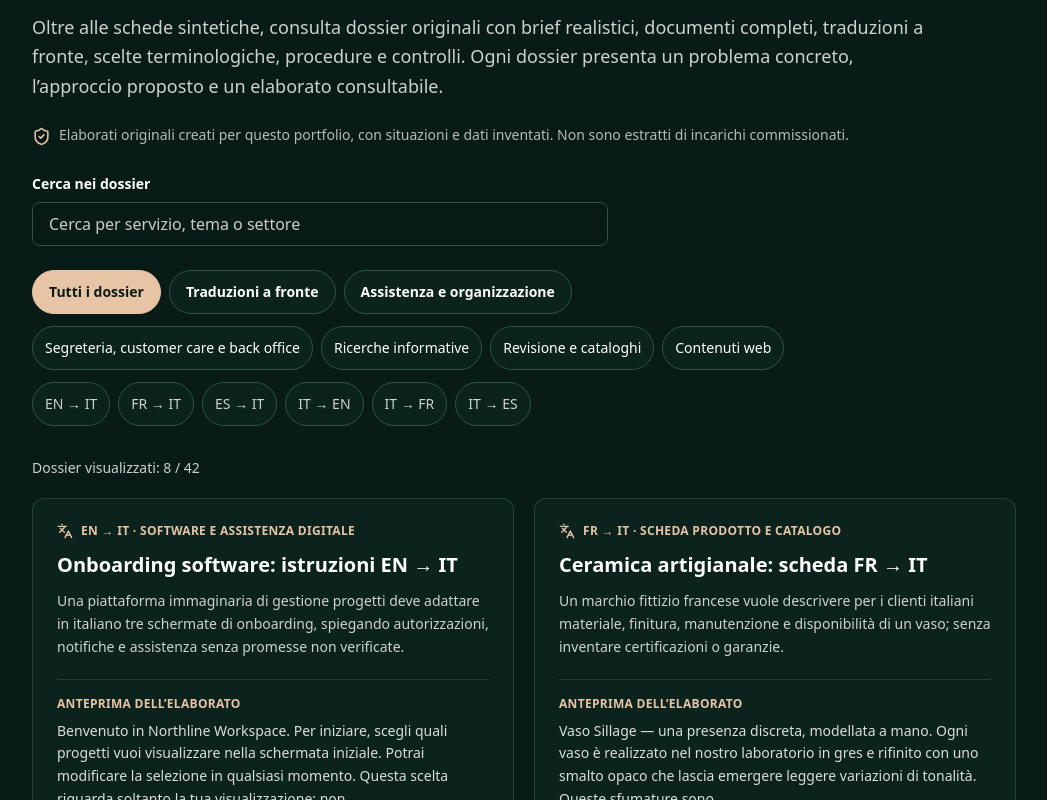
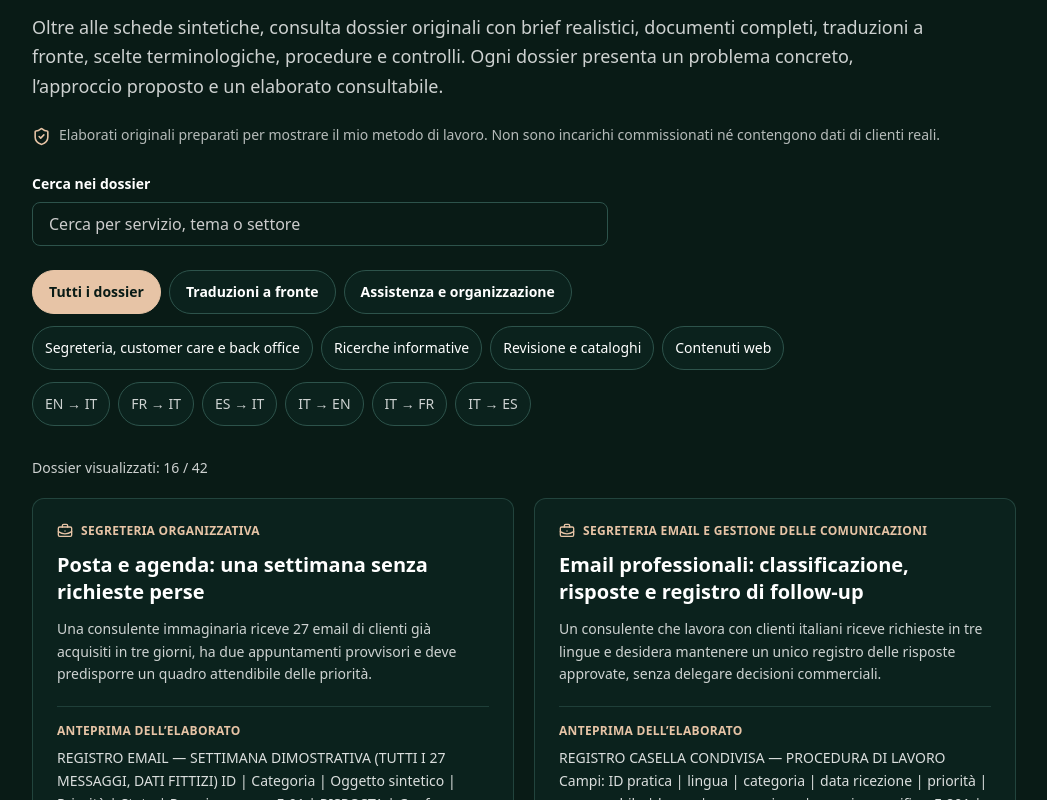
Before and after one commit to noemitomassetti/noemitomassetti-it, a React (Vite) app: page /it/esempi-di-lavoro in a window 1280 px wide. Shown: the part 2780-3580 px from the top of the page, without its empty margins (116-1163 px from the left). Built offline with nearby package versions, Linux system fonts and the light colour scheme; the HTML template or start-up script is replaced by a standard one.

Commit message:
Refine multilingual portfolio work-sample presentation: concise provenance, full artefacts and neutral client references

```diff
--- a/src/components/PortfolioDeepShowcase.tsx
+++ b/src/components/PortfolioDeepShowcase.tsx
@@ -7,13 +7,13 @@ import { DEEP_PORTFOLIO_ITEMS, getDeepPortfolioPath } from "@/lib/portfolioDeepC
 import type { DeepPortfolioItem } from "@/lib/portfolioDeepCatalog";
 import { DIRECTION_LABELS, type PublicTranslationDirection } from "@/lib/portfolioDeepTypes";
 
-const FEATURED_IDS=["en-it-digital-onboarding","fr-it-handmade-product","es-it-existing-customer","it-en-order-status-message","it-fr-training-workshop","it-es-desk-accessory-catalogue","inbox-calendar-triage","customer-care-escalations"];
+const FEATURED_IDS=["inbox-calendar-triage","email-inbox-italy-routing","customer-care-escalations","calendar-conflict-timezone-confirmations","order-entry-price-list","digital-archive-duplicates-access-matrix","multilingual-course-secretariat-schedule","information-research-verifiable-source-matrix","multilingual-proofreading-written-notices","italian-market-website-copy-four-languages","en-it-service-landing-localisation-complete","fr-it-product-information-full","es-it-existing-customer-service-email-full","it-en-internal-procedure-translation","it-fr-customer-service-followup","it-es-support-faq-complete"];
 type Filter = "all" | "translation" | "operations" | "backoffice" | "research" | "writing" | "web" | PublicTranslationDirection;
 const text = {
-  it: {eyebrow:"Approfondimenti e lavori completi",title:"Scopri come lavoro, attraverso gli elaborati",description:"Oltre alle schede sintetiche, consulta dossier originali con brief realistici, documenti completi, traduzioni a fronte, scelte terminologiche, procedure e controlli. Ogni dossier presenta un problema concreto, l’approccio proposto e un elaborato consultabile.",all:"Tutti i dossier",translation:"Traduzioni a fronte",operations:"Assistenza e organizzazione",backoffice:"Segreteria, customer care e back office",research:"Ricerche informative",writing:"Revisione e cataloghi",web:"Contenuti web",read:"Esplora il dossier completo",source:"Traduzione",context:"Caso operativo",notice:"Elaborati originali creati per questo portfolio, con situazioni e dati inventati. Non sono estratti di incarichi commissionati.",caption:"Documenti, testi e metodi consultabili",results:"Dossier visualizzati",search:"Cerca nei dossier",searchHint:"Cerca per servizio, tema o settore",noResults:"Nessun dossier corrisponde alla ricerca. Prova un altro termine o cambia filtro."},
-  en: {eyebrow:"In-depth work examples",title:"Italian translation, customer messages and practical work samples",description:"Explore original Italian translation samples, localised website copy and customer correspondence prepared for this portfolio. Side-by-side texts explain the choices behind natural Italian wording; the other dossiers show back-office and virtual-assistance methods.",all:"All dossiers",translation:"Translation samples",operations:"Operational work",backoffice:"Secretarial & customer support",research:"Desk research",writing:"Editorial revision",web:"Website content",read:"Read the complete dossier",source:"Translation",context:"Operational study",notice:"Original work samples created for this portfolio, using invented scenarios and details rather than commissioned client materials.",caption:"Sample deliverables and working methods",results:"Dossiers shown",search:"Search dossiers",searchHint:"Search by service, topic or sector",noResults:"No matching dossiers. Try another term or filter."},
-  fr: {eyebrow:"Exemples approfondis",title:"Traduction vers l’italien, courriels clients et exemples de missions",description:"Découvrez des traductions vers l’italien, des contenus web adaptés et des exemples de courriels professionnels créés pour ce portfolio. Les textes en regard présentent les choix linguistiques ; d’autres dossiers illustrent les méthodes de secrétariat et de back-office.",all:"Tous les dossiers",translation:"Exemples de traduction",operations:"Soutien opérationnel",backoffice:"Secrétariat et relation client",research:"Recherche documentaire",writing:"Révision éditoriale",web:"Contenus web",read:"Consulter le dossier complet",source:"Traduction",context:"Étude opérationnelle",notice:"Travaux originaux créés pour ce portfolio, à partir de situations et de données inventées, sans documents de clients.",caption:"Livrables et méthodes à consulter",results:"Dossiers affichés",search:"Rechercher dans les dossiers",searchHint:"Service, sujet ou secteur",noResults:"Aucun dossier ne correspond à la recherche. Essayez un autre terme ou filtre."},
-  es: {eyebrow:"Muestras de trabajo detalladas",title:"Traducción al italiano, correos a clientes y muestras de trabajo",description:"Consulta dossiers originales y detallados con supuestos verosímiles, documentos completos, traducciones en paralelo, decisiones terminológicas, procedimientos y controles. Cada dossier presenta una situación concreta, el método y un entregable.",all:"Todos los dossiers",translation:"Muestras de traducción",operations:"Apoyo operativo",backoffice:"Secretaría y atención al cliente",research:"Investigación documental",writing:"Revisión editorial",web:"Contenidos web",read:"Ver dossier completo",source:"Traducción",context:"Caso operativo",notice:"Ejemplos originales ficticios, no extractos de trabajos encargados ni datos de clientes reales.",caption:"Entregables y métodos para consultar",results:"Dosieres mostrados",search:"Buscar en los dosieres",searchHint:"Servicio, tema o sector",noResults:"No hay dosieres que coincidan. Prueba otro término o filtro."}
+  it: {eyebrow:"Approfondimenti e lavori completi",title:"Scopri come lavoro, attraverso gli elaborati",description:"Oltre alle schede sintetiche, consulta dossier originali con brief realistici, documenti completi, traduzioni a fronte, scelte terminologiche, procedure e controlli. Ogni dossier presenta un problema concreto, l’approccio proposto e un elaborato consultabile.",all:"Tutti i dossier",translation:"Traduzioni a fronte",operations:"Assistenza e organizzazione",backoffice:"Segreteria, customer care e back office",research:"Ricerche informative",writing:"Revisione e cataloghi",web:"Contenuti web",read:"Esplora il dossier completo",source:"Traduzione",context:"Caso operativo",notice:"Elaborati originali preparati per mostrare il mio metodo di lavoro. Non sono incarichi commissionati né contengono dati di clienti reali.",caption:"Documenti, testi e metodi consultabili",results:"Dossier visualizzati",search:"Cerca nei dossier",searchHint:"Cerca per servizio, tema o settore",noResults:"Nessun dossier corrisponde alla ricerca. Prova un altro termine o cambia filtro."},
+  en: {eyebrow:"In-depth work examples",title:"Virtual assistance, written communication and translation: work samples",description:"Explore complete Italian-speaking virtual-assistance assignments, written customer correspondence, operational registers and independently commissioned-style translation and localisation samples. Each service is available on its own; the dossiers show the actual documents and editorial decisions.",all:"All dossiers",translation:"Translation samples",operations:"Operational work",backoffice:"Secretarial & customer support",research:"Desk research",writing:"Editorial revision",web:"Website content",read:"Read the complete dossier",source:"Translation",context:"Operational study",notice:"Original work samples created to demonstrate my approach. These are not client commissions and no real customer records are used.",caption:"Sample deliverables and working methods",results:"Dossiers shown",search:"Search dossiers",searchHint:"Search by service, topic or sector",noResults:"No matching dossiers. Try another term or filter."},
+  fr: {eyebrow:"Exemples approfondis",title:"Assistance virtuelle, communication écrite et traduction : réalisations",description:"Consultez des dossiers complets de secrétariat en italien, relation client écrite, back-office, rédaction, traduction et localisation. Chaque prestation peut être demandée séparément ; les dossiers présentent les documents et les choix de travail.",all:"Tous les dossiers",translation:"Exemples de traduction",operations:"Soutien opérationnel",backoffice:"Secrétariat et relation client",research:"Recherche documentaire",writing:"Révision éditoriale",web:"Contenus web",read:"Consulter le dossier complet",source:"Traduction",context:"Étude opérationnelle",notice:"Travaux originaux préparés pour présenter ma méthode, hors commande client et sans données de clients réels.",caption:"Livrables et méthodes à consulter",results:"Dossiers affichés",search:"Rechercher dans les dossiers",searchHint:"Service, sujet ou secteur",noResults:"Aucun dossier ne correspond à la recherche. Essayez un autre terme ou filtre."},
+  es: {eyebrow:"Muestras de trabajo detalladas",title:"Asistencia virtual, comunicación escrita y traducción: trabajos",description:"Consulta dossiers originales y detallados con supuestos verosímiles, documentos completos, traducciones en paralelo, decisiones terminológicas, procedimientos y controles. Cada dossier presenta una situación concreta, el método y un entregable.",all:"Todos los dossiers",translation:"Muestras de traducción",operations:"Apoyo operativo",backoffice:"Secretaría y atención al cliente",research:"Investigación documental",writing:"Revisión editorial",web:"Contenidos web",read:"Ver dossier completo",source:"Traducción",context:"Caso operativo",notice:"Trabajos originales preparados para mostrar mi método. No son encargos de clientes ni utilizan sus datos.",caption:"Entregables y métodos para consultar",results:"Dosieres mostrados",search:"Buscar en los dosieres",searchHint:"Servicio, tema o sector",noResults:"No hay dosieres que coincidan. Prueba otro término o filtro."}
 } satisfies Record<Language,Record<string,string>>;
 const previewLabels:Record<Language,string> = {
   it: "Anteprima dell’elaborato",
```
